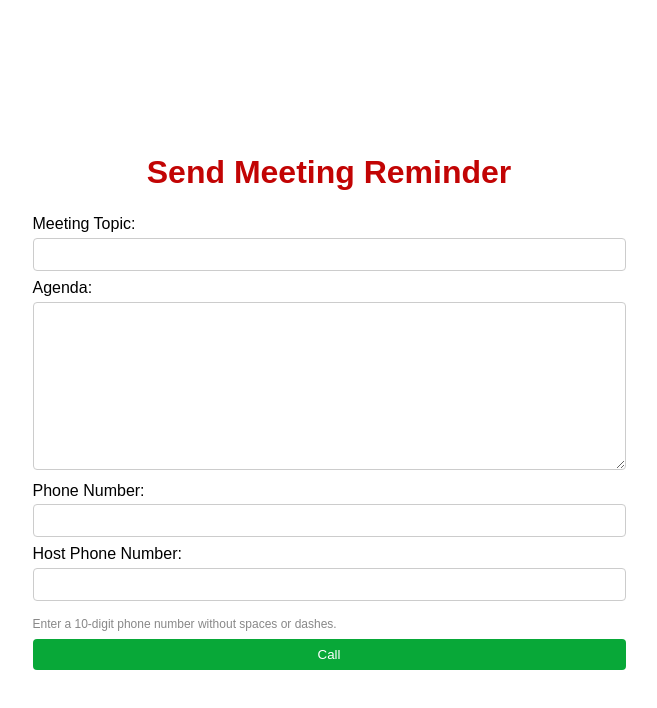
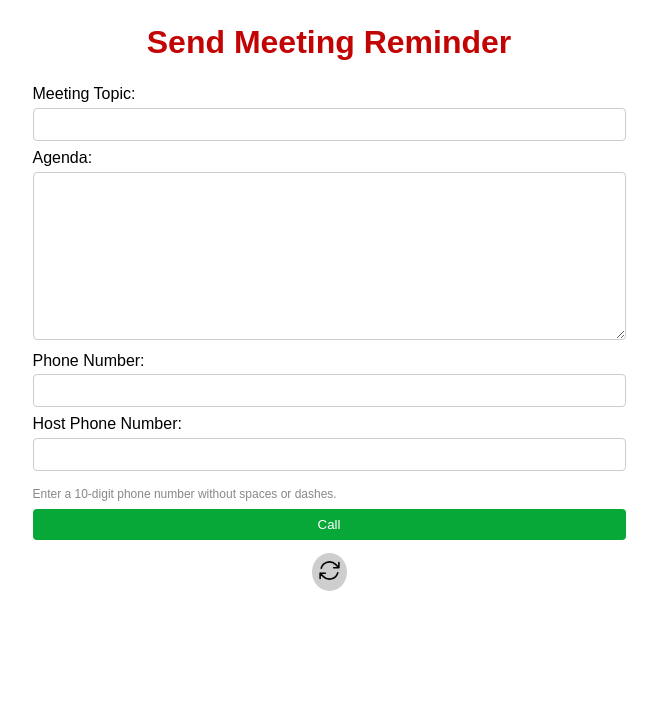
Before and after one commit to Honey0908/Meeting-Reminder, a React (Vite) app in the folder client/: page / in a window 1280 px wide. Shown: the top 708 px of the page, without its empty margins (311-968 px from the left). Built offline with nearby package versions, Linux system fonts and the light colour scheme; no server answers.

Commit message:
client/feat: add refresh button -change socket setup

```diff
--- a/client/src/App.tsx
+++ b/client/src/App.tsx
@@ -5,18 +5,19 @@ import './app.css'
 import { createCall } from './services/api';
 import { io } from 'socket.io-client';
 
-const socket = io(import.meta.env.VITE_SERVER_URL);
-
 const App: React.FC = () => {
-
   const [loading, setLoading] = useState(false);
-  const [callInitiated,setCallInitiated]=useState(false);
+  const [callInitiated, setCallInitiated] = useState(false);
   const [attendance, setAttendance] = useState<boolean | undefined>(undefined);
   const [recordingUrl, setRecordingUrl] = useState("");
   const [callStatus, setCallStatus] = useState("");
 
   useEffect(() => {
-    socket.on('connect', () => console.log('Connected to server'));
+    const socket = io(import.meta.env.VITE_SERVER_URL);
+
+    socket.on('connect', () => {
+      console.log("connected");
+    });
 
     socket.on('recordingUrl', (recordingUrl) => {
       setRecordingUrl(recordingUrl);
@@ -27,41 +28,53 @@ const App: React.FC = () => {
     });
 
     socket.on('callStatus', (callStatus) => {
-      setCallStatus(callStatus)
+      console.log("callStatus");
+      setCallStatus(callStatus);
     });
 
     return () => {
-      socket.disconnect();
+      socket?.disconnect();
     };
-
-  }, [socket])
-
+  }, []);
 
   const handleFormSubmit = async (formData: FormDetails) => {
     setLoading(true);
-    const response: Promise<object> = await createCall(formData);
-    if(response?.sid!){
+    const response = await createCall(formData);
+    if (response?.sid) {
       setCallInitiated(true);
     }
     setLoading(false);
   };
 
+  const handleRefresh = () => {
+    setCallInitiated(false);
+    setAttendance(undefined);
+    setRecordingUrl("");
+    setCallStatus("");
+  };
+
   return (
     <>
       <h1 className='title'>Send Meeting Reminder</h1>
-      <MeetingForm onSubmit={handleFormSubmit} />
-      {loading  ? (
+      <MeetingForm callInitiated={callInitiated} onRefresh={handleRefresh} onSubmit={handleFormSubmit} />
+      {loading ? (
         <p>Loading...</p>
-      ) : (
-        callInitiated ?
+      ) : callInitiated ? (
         <>
-          {!callStatus && <p>Calling...</p>}
-          {attendance == undefined ? <p>Attendance: Unset</p> : attendance ? <p>User has Confirmed</p> : <p>User has declined</p>}
+          {!callStatus && <p>Call ongoing...</p>}
+          {attendance === undefined ? (
+            <p>Attendance: Unset</p>
+          ) : attendance ? (
+            <p>User has Confirmed</p>
+          ) : (
+            <p>User has declined</p>
+          )}
           {recordingUrl && <a href={recordingUrl}>Voice Mail</a>}
           {callStatus && <p>Call Status: {callStatus}</p>}
-        </> :<></>
+        </>
+      ) : (
+        <></>
       )}
-
     </>
   );
 };
--- a/client/src/app.css
+++ b/client/src/app.css
@@ -5,7 +5,6 @@ body {
   display: flex;
   justify-content: center;
   align-items: center;
-  height: 100vh;
 }
 
 .title {
@@ -49,3 +48,22 @@ form textarea {
   cursor: pointer;
   width: 100%;
 }
+
+.submit-button:disabled {
+  background-color: #59d47e;
+  cursor: unset;
+}
+
+.refresh-button-div {
+  width: 100%;
+  display: flex;
+}
+
+.refresh-button {
+  background-color: rgb(206, 206, 206);
+  border: none;
+  border-radius: 100%;
+  padding: 5px;
+  cursor: pointer;
+  margin: 0.8rem auto;
+}
--- a/client/src/components/MeetingForm.tsx
+++ b/client/src/components/MeetingForm.tsx
@@ -3,22 +3,23 @@ import React, { useState } from 'react';
 
 interface MeetingFormProps {
   onSubmit: (formData: FormDetails) => void;
-  callInitiated:boolean;
+  callInitiated: boolean;
+  onRefresh: () => void;
 }
 
 export interface FormDetails {
   topic: string;
   agenda: string;
   to: string;
-  host_phoneNo:string;
+  host_phoneNo: string;
 }
 
-const MeetingForm: React.FC<MeetingFormProps> = ({ onSubmit,callInitiated }) => {
+const MeetingForm: React.FC<MeetingFormProps> = ({ onSubmit, callInitiated, onRefresh }) => {
   const [formData, setFormData] = useState<FormDetails>({
     topic: '',
     agenda: '',
     to: '',
-    host_phoneNo:''
+    host_phoneNo: ''
   });
 
   const handleChange = (e: React.ChangeEvent<HTMLInputElement | HTMLTextAreaElement>) => {
@@ -28,30 +29,44 @@ const MeetingForm: React.FC<MeetingFormProps> = ({ onSubmit,callInitiated }) =>
     });
   };
 
-  const handleSubmit = (e: React.FormEvent) => {
+  const handleSubmit = (e: React.FormEvent<HTMLFormElement>) => {
     e.preventDefault();
     onSubmit(formData);
   };
 
+  const handleRefresh = () => {
+    setFormData({ topic: '', agenda: '', to: '', host_phoneNo: '' });
+    onRefresh();
+  };
+
   return (
+    <>
       <form onSubmit={handleSubmit} className="meeting-form">
         <label htmlFor='topic' className="form-label">Meeting Topic:</label>
         <input disabled={callInitiated} type="text" name="topic" value={formData.topic} onChange={handleChange} required />
 
         <label className="form-label" htmlFor='agenda'> Agenda:</label>
-        <textarea disabled={callInitiated} name="agenda" value={formData.agenda} onChange={handleChange} required rows={10} cols={70}/>
+        <textarea disabled={callInitiated} name="agenda" value={formData.agenda} onChange={handleChange} required rows={10} cols={70} />
 
         <label className="form-label" htmlFor='to'> Phone Number: </label>
-        <input disabled={callInitiated} type="tel" name="to" pattern="[0-9]{10}" value={formData.to} onChange={handleChange} required/>
+        <input disabled={callInitiated} type="tel" name="to" pattern="[0-9]{10}" value={formData.to} onChange={handleChange} required />
 
         <label className="form-label" htmlFor='host_phoneNo'> Host Phone Number: </label>
-        <input disabled={callInitiated} type="tel" name="host_phoneNo" pattern="[0-9]{10}" value={formData.host_phoneNo} onChange={handleChange} required/>
+        <input disabled={callInitiated} type="tel" name="host_phoneNo" pattern="[0-9]{10}" value={formData.host_phoneNo} onChange={handleChange} required />
         <small className="form-hint">Enter a 10-digit phone number without spaces or dashes.</small>
 
         <button disabled={callInitiated} type="submit" className="submit-button">
           Call
         </button>
       </form>
+      <div className='refresh-button-div'>
+        <button title='refresh' className='refresh-button' onClick={handleRefresh}>
+          <svg xmlns="http://www.w3.org/2000/svg" fill="none" viewBox="0 0 24 24" strokeWidth={1.5} stroke="currentColor" height={25} width={25}>
+            <path strokeLinecap="round" strokeLinejoin="round" d="M16.023 9.348h4.992v-.001M2.985 19.644v-4.992m0 0h4.992m-4.993 0 3.181 3.183a8.25 8.25 0 0 0 13.803-3.7M4.031 9.865a8.25 8.25 0 0 1 13.803-3.7l3.181 3.182m0-4.991v4.99" />
+          </svg>
+        </button>
+      </div>
+    </>
   );
 };
 
```
Lines whose indentation alone changed are shown as unchanged.
